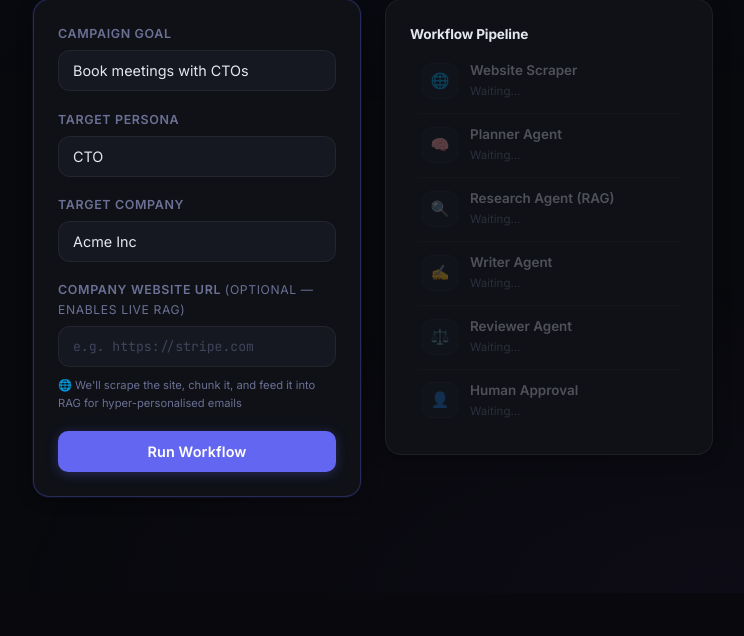
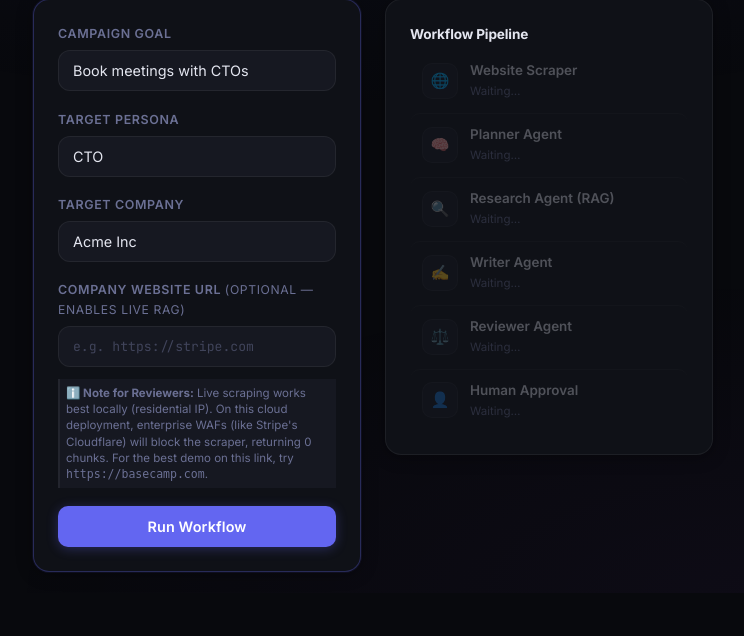
Before and after one commit to komalratre02/agentic-sequence-generator, a FastAPI app: page /generate in a window 1280 px wide. Shown: the part 207-843 px from the top of the page, without its empty margins (267-1011 px from the left). Before the commit the page ends 705 px from the top, so only its background shows below. Run offline with FastAPI, Linux system fonts and the light colour scheme; parts of the project's set-up code (start-up, migrations or seed data) failed here and were passed over.

Commit message:
feat: add professional UI note explaining cloud scraper constraints to reviewers

```diff
--- a/app/templates/generate.html
+++ b/app/templates/generate.html
@@ -102,8 +102,9 @@
             <label class="form-label" for="company_url">Company Website URL <span style="font-weight:400; color:var(--text-muted); font-size:0.76rem;">(optional — enables live RAG)</span></label>
             <input class="form-control" id="company_url" name="company_url" type="url" placeholder="e.g. https://stripe.com"
               style="font-family: var(--mono); font-size: 0.82rem;" />
-            <div style="margin-top:4px; font-size:0.7rem; color:var(--text-muted); display:flex; align-items:center; gap:4px;">
-              🌐 We'll scrape the site, chunk it, and feed it into RAG for hyper-personalised emails
+            <div style="margin-top:6px; font-size:0.72rem; color:var(--text-muted); line-height: 1.4; padding: 6px; border-left: 2px solid var(--border); background: var(--surface-2);">
+              <strong>ℹ️ Note for Reviewers:</strong>
+              Live scraping works best locally (residential IP). On this cloud deployment, enterprise WAFs (like Stripe's Cloudflare) will block the scraper, returning 0 chunks. For the best demo on this link, try <code>https://basecamp.com</code>.
             </div>
           </div>
           <button type="submit" class="btn btn-primary btn-lg" id="submitBtn" style="width:100%; justify-content:center;">
```
